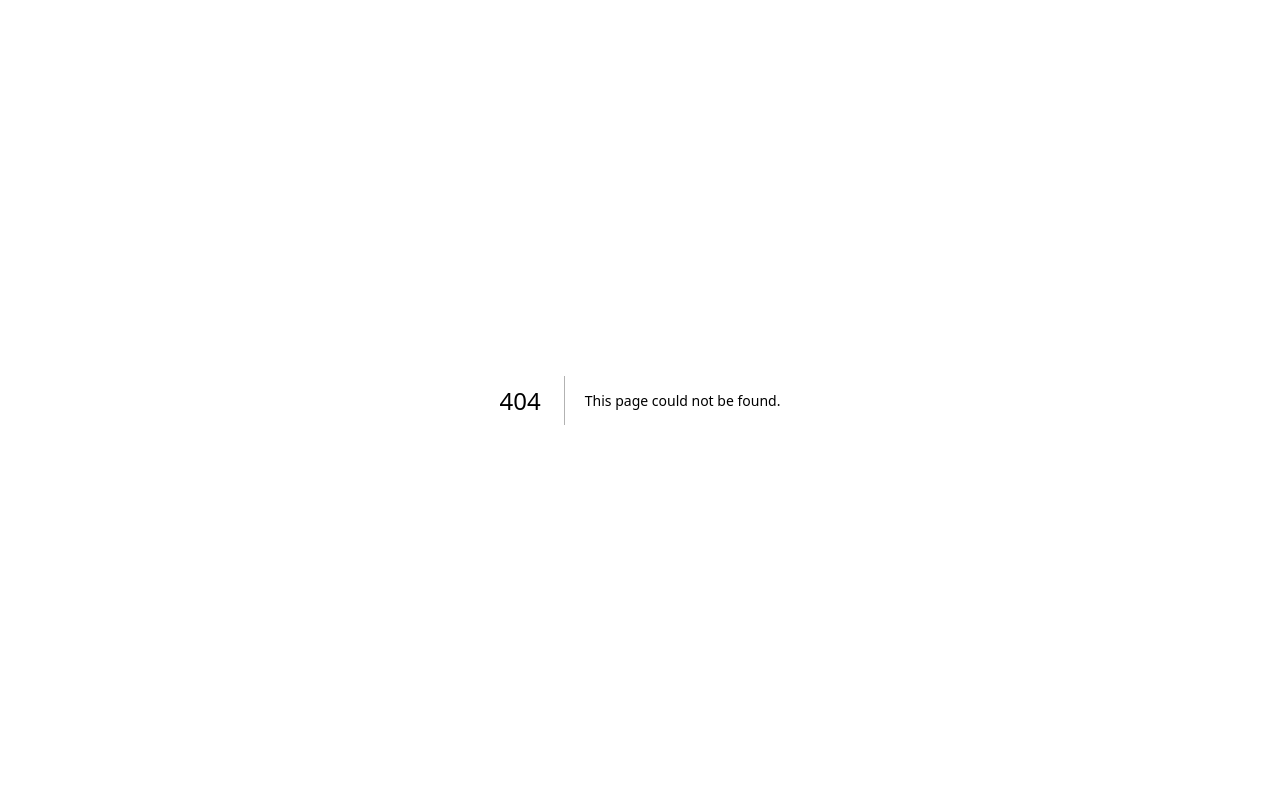
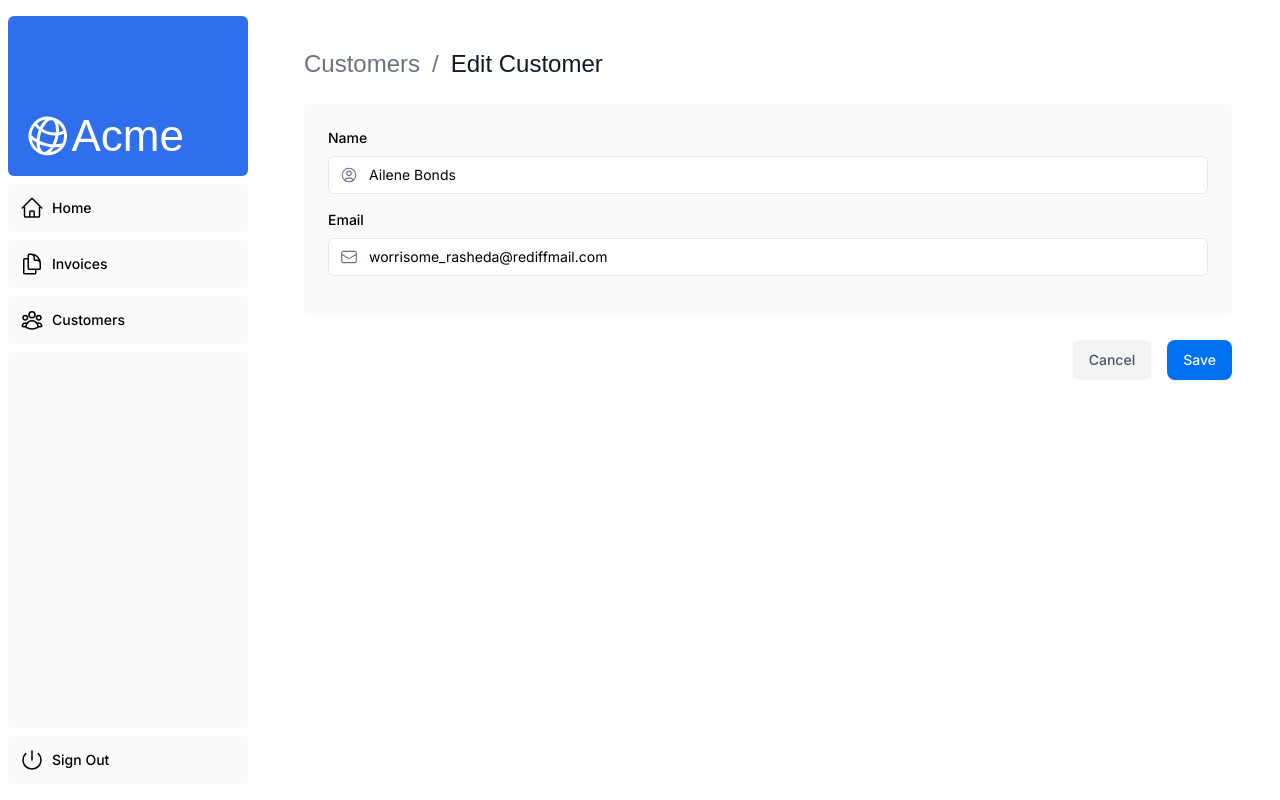
Before and after one commit to anewman15/nextjs-drizzle, a Next.js app: page /dashboard/customers/0b2579ff-4049-42c8-f8e8-c6acbefa12db/edit in a window 1280 px wide. Before the commit this address had no page. Built offline with nearby package versions, Linux system fonts and the light colour scheme; a web font is replaced by a local one.

Commit message:
feat: add dashboard/customers/id/edit page

```diff
--- /dev/null
+++ b/app/dashboard/customers/[id]/edit/page.tsx
@@ -0,0 +1,26 @@
+import EditCustomerForm from '@/app/ui/customers/edit-customer-form';
+import Breadcrumbs from '@/app/ui/invoices/breadcrumbs';
+import { mockAllCustomers } from '@/app/lib/mock.data';
+
+export default async function Page(props: { params: Promise<{ id: string }> }) {
+  const params = await props.params;
+  const id = params.id;
+
+  const customer = mockAllCustomers[0];
+
+  return (
+    <main>
+      <Breadcrumbs
+        breadcrumbs={[
+          { label: 'Customers', href: '/dashboard/customers' },
+          {
+            label: 'Edit Customer',
+            href: `/dashboard/customers/${id}/edit`,
+            active: true,
+          },
+        ]}
+      />
+      <EditCustomerForm customer={customer}  />
+    </main>
+  );
+};
```
